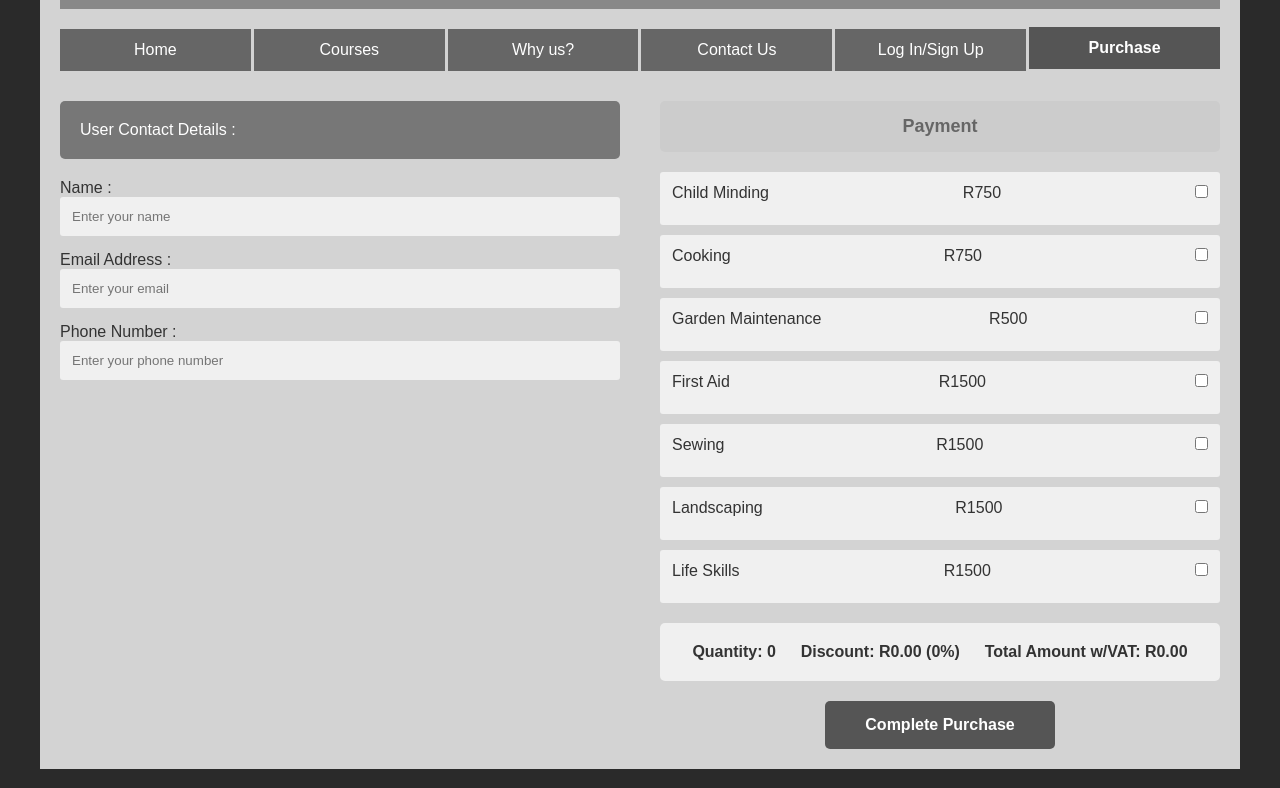
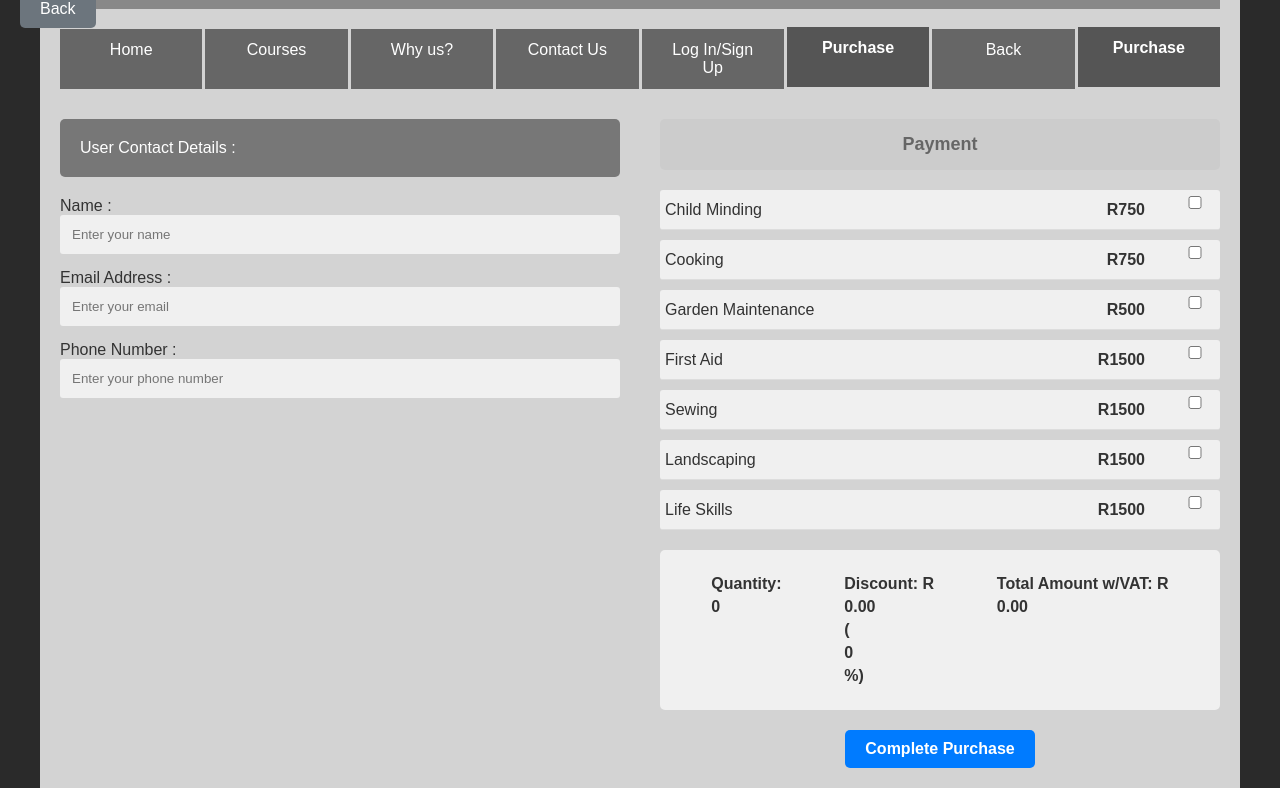
Before and after one commit to ST10466821/XHAW-WEBSITE-GROUP-PROJECT, a plain HTML site: page XHAW-WEBSITE-main/purchase.html in a window 1280 px wide. Shown: the part 130-918 px from the top of the page. Drawn offline with Linux system fonts and the light colour scheme.

Commit message:
Add back buttons to navigation in contact, courses, login, purchase, and why us pages also added styling for the button

```diff
--- a/XHAW-WEBSITE-main/purchase.html
+++ b/XHAW-WEBSITE-main/purchase.html
@@ -19,6 +19,9 @@
             <a href="contact.html" class="nav-btn">Contact Us</a>
             <a href="login.html" class="nav-btn">Log In/Sign Up</a>
             <a href="purchase.html" class="nav-btn purchase-btn active">Purchase</a>
+            <a href="courses.html" class="nav-btn back-btn">Back</a>
+            <a href="purchase.html" class="nav-btn purchase-btn active">Purchase</a>
+            <button class="back-button" onclick="window.location.href='courses.html'">Back</button>
         </div>
 
         <div class="purchase-form">
--- a/XHAW-WEBSITE-main/styles.css
+++ b/XHAW-WEBSITE-main/styles.css
@@ -688,3 +688,80 @@ input:focus {
         transition-duration: 0.01ms !important;
     }
 }
+/* Styles for a back button */
+.payment-item {
+    display: flex;
+    justify-content: space-between;
+    align-items: center;
+    margin: 10px 0;
+    padding: 5px;
+    border-bottom: 1px solid #ddd;
+}
+
+.payment-item span {
+    flex: 1;
+    text-align: left;
+}
+
+.payment-item .price {
+    flex: 0 0 80px;
+    text-align: right;
+    padding-right: 20px;
+    font-weight: bold;
+}
+
+.payment-item span:last-child {
+    flex: 0 0 50px;
+    text-align: right;
+}
+
+.payment-item input[type="checkbox"] {
+    margin-left: 5px;
+}
+
+.payment-total span {
+    display: block;
+    margin: 5px 0;
+    font-weight: bold;
+}
+
+.purchase-button, .back-button {
+    padding: 10px 20px;
+    border: none;
+    border-radius: 5px;
+    cursor: pointer;
+    font-size: 16px;
+    transition: background-color 0.3s;
+}
+
+.purchase-button {
+    margin-top: 20px;
+    background-color: #007BFF;
+    color: white;
+}
+
+.purchase-button:hover {
+    background-color: #0056b3;
+}
+
+.back-button {
+    background-color: #6c757d;
+    color: white;
+    position: absolute;
+    top: 120px;
+    left: 20px;
+    z-index: 10;
+}
+
+.back-button:hover {
+    background-color: #5a6268;
+}
+
+.content-wrapper {
+    position: relative;
+    padding-top: 20px;
+}
+
+.purchase-form {
+    margin-top: 0;
+}
```
Also changed, not shown: XHAW-WEBSITE-main/contact.html (+1 -0 lines), XHAW-WEBSITE-main/courses.html (+1 -0 lines), XHAW-WEBSITE-main/login.html (+1 -0 lines), XHAW-WEBSITE-main/why-us.html (+1 -0 lines).
